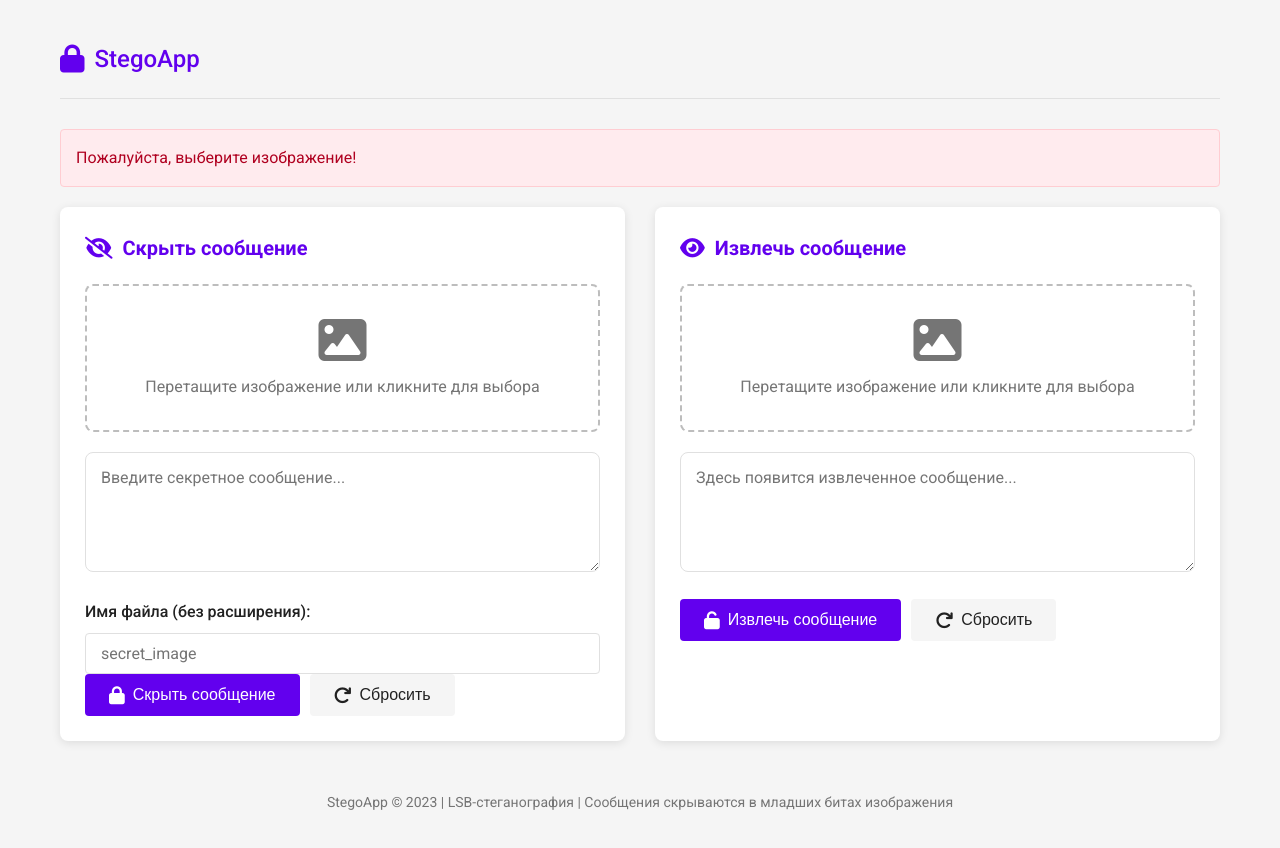
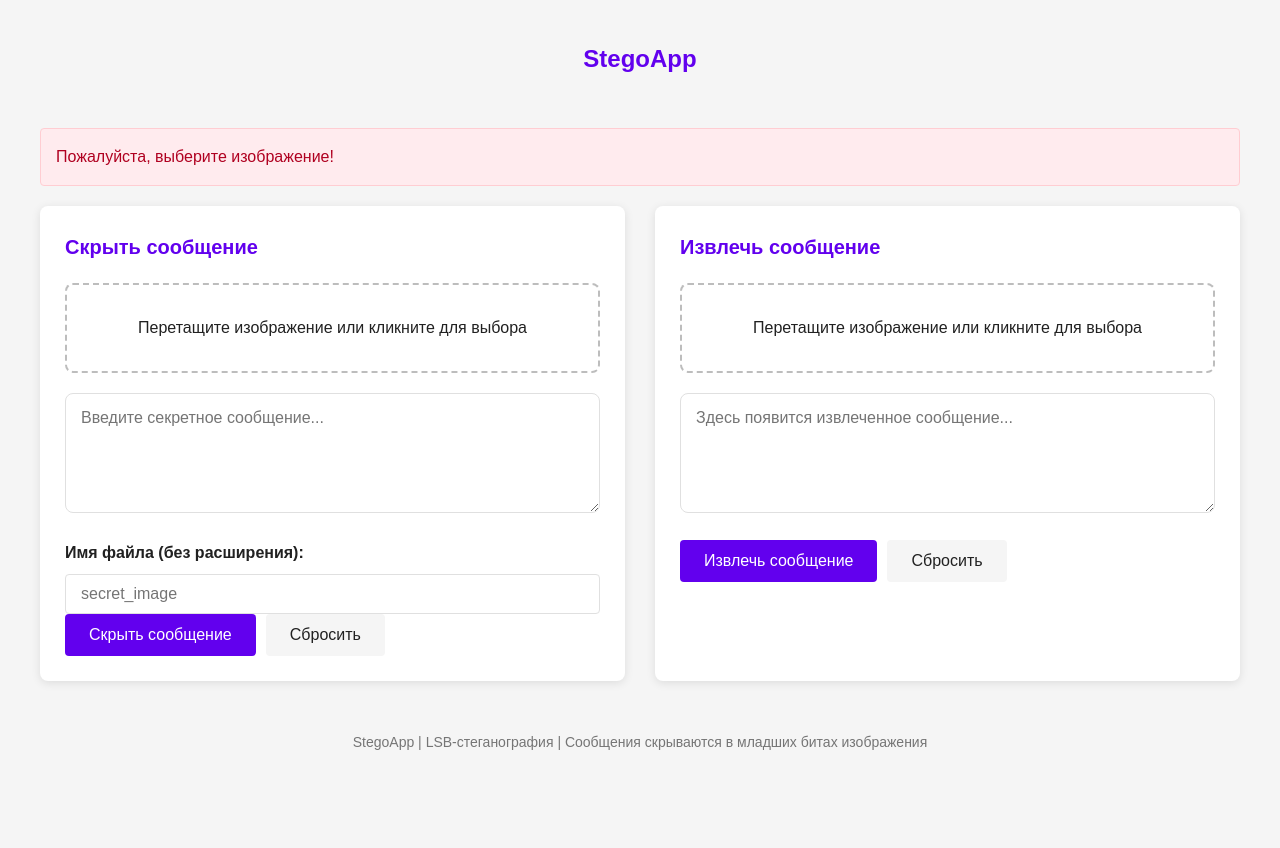
Before and after one commit to AleksMG/BlackHole, a plain HTML site: page index.html in a window 1280 px wide. Both pictures are taken after a click on the button "Извлечь сообщение". After the commit the page ends 800 px from the top, so only its background shows below. Drawn offline with Linux system fonts and the light colour scheme.

Commit message:
Update index.html

```diff
--- a/index.html
+++ b/index.html
@@ -4,62 +4,42 @@
     <meta charset="UTF-8">
     <meta name="viewport" content="width=device-width, initial-scale=1.0">
     <title>StegoApp | Скрытие сообщений в изображениях</title>
-    <link href="https://fonts.googleapis.com/css2?family=Roboto:wght@300;400;500;700&display=swap" rel="stylesheet">
-    <link rel="stylesheet" href="https://cdnjs.cloudflare.com/ajax/libs/font-awesome/6.4.0/css/all.min.css">
     <style>
-        :root {
-            --primary: #6200ee;
-            --primary-dark: #3700b3;
-            --secondary: #03dac6;
-            --error: #b00020;
-            --background: #f5f5f5;
-            --surface: #ffffff;
-            --on-surface: #212121;
-        }
-
         * {
             box-sizing: border-box;
             margin: 0;
             padding: 0;
+            font-family: Arial, sans-serif;
         }
 
         body {
-            font-family: 'Roboto', sans-serif;
-            background-color: var(--background);
-            color: var(--on-surface);
+            background-color: #f5f5f5;
+            color: #212121;
             line-height: 1.6;
+            padding: 20px;
         }
 
         .container {
             max-width: 1200px;
             margin: 0 auto;
-            padding: 20px;
         }
 
         header {
             display: flex;
-            justify-content: space-between;
+            justify-content: center;
             align-items: center;
             padding: 20px 0;
-            border-bottom: 1px solid #e0e0e0;
             margin-bottom: 30px;
         }
 
         .logo {
-            display: flex;
-            align-items: center;
-            gap: 10px;
             font-size: 24px;
-            font-weight: 500;
-            color: var(--primary);
-        }
-
-        .logo i {
-            font-size: 28px;
+            font-weight: bold;
+            color: #6200ee;
         }
 
         .card {
-            background-color: var(--surface);
+            background-color: white;
             border-radius: 8px;
             box-shadow: 0 2px 10px rgba(0, 0, 0, 0.1);
             padding: 25px;
@@ -69,14 +49,7 @@
         .card-title {
             font-size: 20px;
             margin-bottom: 20px;
-            color: var(--primary);
-            display: flex;
-            align-items: center;
-            gap: 10px;
-        }
-
-        .card-title i {
-            font-size: 22px;
+            color: #6200ee;
         }
 
         .grid {
@@ -102,17 +75,7 @@
         }
 
         .file-upload:hover {
-            border-color: var(--primary);
-        }
-
-        .file-upload i {
-            font-size: 48px;
-            color: #757575;
-            margin-bottom: 10px;
-        }
-
-        .file-upload p {
-            color: #757575;
+            border-color: #6200ee;
         }
 
         .file-upload input {
@@ -142,52 +105,41 @@
             border: 1px solid #e0e0e0;
             border-radius: 8px;
             resize: vertical;
-            font-family: inherit;
             font-size: 16px;
         }
 
         textarea:focus {
             outline: none;
-            border-color: var(--primary);
+            border-color: #6200ee;
         }
 
         .btn {
-            background-color: var(--primary);
+            background-color: #6200ee;
             color: white;
             border: none;
             border-radius: 4px;
             padding: 12px 24px;
             font-size: 16px;
-            font-weight: 500;
             cursor: pointer;
             transition: all 0.3s;
-            display: inline-flex;
-            align-items: center;
-            gap: 8px;
         }
 
         .btn:hover {
-            background-color: var(--primary-dark);
-            transform: translateY(-2px);
+            background-color: #3700b3;
         }
 
         .btn-secondary {
             background-color: #f5f5f5;
-            color: var(--on-surface);
+            color: #212121;
         }
 
         .btn-secondary:hover {
             background-color: #e0e0e0;
         }
 
-        .btn i {
-            font-size: 18px;
-        }
-
         .btn-group {
             display: flex;
             gap: 10px;
-            flex-wrap: wrap;
         }
 
         .filename-input {
@@ -197,7 +149,7 @@
         .filename-input label {
             display: block;
             margin-bottom: 8px;
-            font-weight: 500;
+            font-weight: bold;
         }
 
         .filename-input input {
@@ -205,13 +157,12 @@
             padding: 10px 15px;
             border: 1px solid #e0e0e0;
             border-radius: 4px;
-            font-family: inherit;
             font-size: 16px;
         }
 
         .filename-input input:focus {
             outline: none;
-            border-color: var(--primary);
+            border-color: #6200ee;
         }
 
         .alert {
@@ -229,7 +180,7 @@
 
         .alert-error {
             background-color: #ffebee;
-            color: var(--error);
+            color: #b00020;
             border: 1px solid #ffcdd2;
         }
 
@@ -248,30 +199,18 @@
 <body>
     <div class="container">
         <header>
-            <div class="logo">
-                <i class="fas fa-lock"></i>
-                <span>StegoApp</span>
-            </div>
+            <div class="logo">StegoApp</div>
         </header>
 
-        <div class="alert alert-success" id="successAlert">
-            Операция выполнена успешно!
-        </div>
-
-        <div class="alert alert-error" id="errorAlert">
-            Произошла ошибка! Проверьте введенные данные.
-        </div>
+        <div class="alert alert-success" id="successAlert"></div>
+        <div class="alert alert-error" id="errorAlert"></div>
 
         <div class="grid">
             <!-- Блок скрытия сообщения -->
             <div class="card">
-                <h2 class="card-title">
-                    <i class="fas fa-eye-slash"></i>
-                    Скрыть сообщение
-                </h2>
+                <h2 class="card-title">Скрыть сообщение</h2>
 
                 <div class="file-upload" id="hideUpload">
-                    <i class="fas fa-image"></i>
                     <p>Перетащите изображение или кликните для выбора</p>
                     <input type="file" id="hideImageInput" accept="image/png, image/jpeg">
                 </div>
@@ -290,26 +229,16 @@
                 </div>
 
                 <div class="btn-group">
-                    <button class="btn" id="hideBtn">
-                        <i class="fas fa-lock"></i>
-                        Скрыть сообщение
-                    </button>
-                    <button class="btn btn-secondary" id="hideResetBtn">
-                        <i class="fas fa-redo"></i>
-                        Сбросить
-                    </button>
+                    <button class="btn" id="hideBtn">Скрыть сообщение</button>
+                    <button class="btn btn-secondary" id="hideResetBtn">Сбросить</button>
                 </div>
             </div>
 
             <!-- Блок извлечения сообщения -->
             <div class="card">
-                <h2 class="card-title">
-                    <i class="fas fa-eye"></i>
-                    Извлечь сообщение
-                </h2>
+                <h2 class="card-title">Извлечь сообщение</h2>
 
                 <div class="file-upload" id="extractUpload">
-                    <i class="fas fa-image"></i>
                     <p>Перетащите изображение или кликните для выбора</p>
                     <input type="file" id="extractImageInput" accept="image/png, image/jpeg">
                 </div>
@@ -323,20 +252,14 @@
                 </div>
 
                 <div class="btn-group">
-                    <button class="btn" id="extractBtn">
-                        <i class="fas fa-unlock"></i>
-                        Извлечь сообщение
-                    </button>
-                    <button class="btn btn-secondary" id="extractResetBtn">
-                        <i class="fas fa-redo"></i>
-                        Сбросить
-                    </button>
+                    <button class="btn" id="extractBtn">Извлечь сообщение</button>
+                    <button class="btn btn-secondary" id="extractResetBtn">Сбросить</button>
                 </div>
             </div>
         </div>
 
         <footer>
-            StegoApp &copy; 2023 | LSB-стеганография | Сообщения скрываются в младших битах изображения
+            StegoApp | LSB-стеганография | Сообщения скрываются в младших битах изображения
         </footer>
     </div>
 
@@ -438,7 +361,15 @@
             function hideMessage() {
                 const imageFile = hideImageInput.files[0];
                 const message = secretMessage.value;
-                const filename = outputFilename.value || 'secret_image';
+                let filename = outputFilename.value.trim() || 'secret_image';
+
+                // Очистка имени файла от недопустимых символов
+                filename = filename.replace(/[\\/:*?"<>|]/g, '');
+
+                // Добавление расширения .png, если его нет
+                if (!filename.toLowerCase().endsWith('.png')) {
+                    filename += '.png';
+                }
 
                 if (!imageFile) {
                     showAlert(errorAlert, 'Пожалуйста, выберите изображение!');
@@ -461,7 +392,7 @@
                         ctx.drawImage(img, 0, 0);
 
                         // Преобразуем сообщение в бинарный формат + маркер конца
-                        const binaryMessage = message.split('')
+                        const binaryMessage = Array.from(message)
                             .map(char => char.charCodeAt(0).toString(2).padStart(8, '0'))
                             .join('') + '0000000000000000'; // Два нулевых байта как маркер
 
@@ -479,8 +410,10 @@
                         for (let i = 0; i < data.length; i += 4) {
                             if (messageIndex >= binaryMessage.length) break;
 
-                            for (let j = 0; j < 3; j++) { // RGB каналы
+                            // Встраиваем в RGB каналы (3 бита на пиксель)
+                            for (let j = 0; j < 3; j++) {
                                 if (messageIndex < binaryMessage.length) {
+                                    // Заменяем младший бит
                                     data[i + j] = (data[i + j] & 0xFE) | parseInt(binaryMessage[messageIndex]);
                                     messageIndex++;
                                 }
@@ -489,13 +422,18 @@
 
                         ctx.putImageData(imageData, 0, 0);
 
-                        // Сохранение с указанным именем
+                        // Создаем Blob и скачиваем с правильным именем
+                        canvas.toBlob(function(blob) {
                             const link = document.createElement('a');
-                        link.download = `${filename}.png`;
-                        link.href = canvas.toDataURL('image/png');
+                            link.download = filename;
+                            link.href = URL.createObjectURL(blob);
+                            document.body.appendChild(link);
                             link.click();
+                            document.body.removeChild(link);
+                            URL.revokeObjectURL(link.href);
 
                             showAlert(successAlert, 'Сообщение успешно скрыто в изображении!');
+                        }, 'image/png', 1.0);
                     };
                     img.src = e.target.result;
                 };
@@ -524,32 +462,36 @@
                         const data = imageData.data;
                         let binaryMessage = '';
                         let message = '';
-                        let nullBytes = 0;
+                        let currentByte = '';
+                        let nullBytesCount = 0;
+                        const endMarker = '00000000'; // Маркер конца сообщения
 
+                        // Читаем биты из изображения
                         for (let i = 0; i < data.length; i += 4) {
-                            for (let j = 0; j < 3; j++) { // RGB каналы
-                                binaryMessage += (data[i + j] & 1).toString();
+                            // Проверяем только RGB каналы (3 бита на пиксель)
+                            for (let j = 0; j < 3; j++) {
+                                // Получаем младший бит
+                                const bit = (data[i + j] & 1).toString();
+                                currentByte += bit;
 
-                                // Когда накопился полный байт (8 бит)
-                                if (binaryMessage.length % 8 === 0) {
-                                    const byte = binaryMessage.substr(-8);
-                                    const charCode = parseInt(byte, 2);
-
-                                    if (charCode === 0) {
-                                        nullBytes++;
-                                        if (nullBytes >= 2) { // Два нулевых байта = конец
+                                // Когда собрали 8 бит (1 байт)
+                                if (currentByte.length === 8) {
+                                    // Проверяем на маркер конца
+                                    if (currentByte === endMarker) {
                                         extractedMessage.value = message;
                                         showAlert(successAlert, 'Сообщение успешно извлечено!');
                                         return;
                                     }
-                                    } else {
-                                        nullBytes = 0;
+
+                                    // Преобразуем биты в символ
+                                    const charCode = parseInt(currentByte, 2);
                                     message += String.fromCharCode(charCode);
-                                    }
+                                    currentByte = '';
                                 }
                             }
                         }
 
+                        // Если дошли до конца и не нашли маркер
                         extractedMessage.value = "Не удалось найти сообщение или оно повреждено";
                         showAlert(errorAlert, 'Маркер конца сообщения не найден!');
                     };
```
Lines whose indentation alone changed are shown as unchanged.
